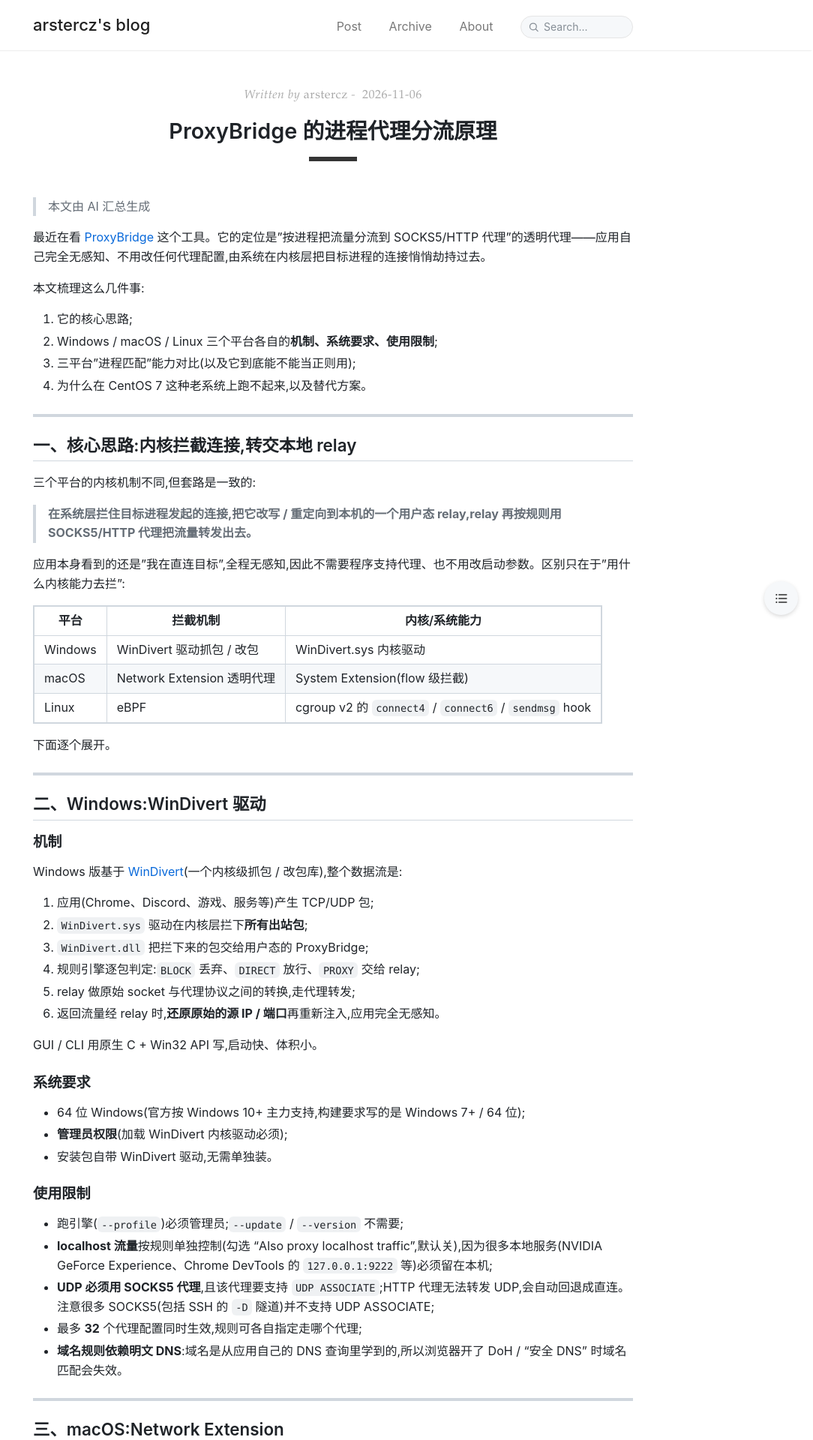
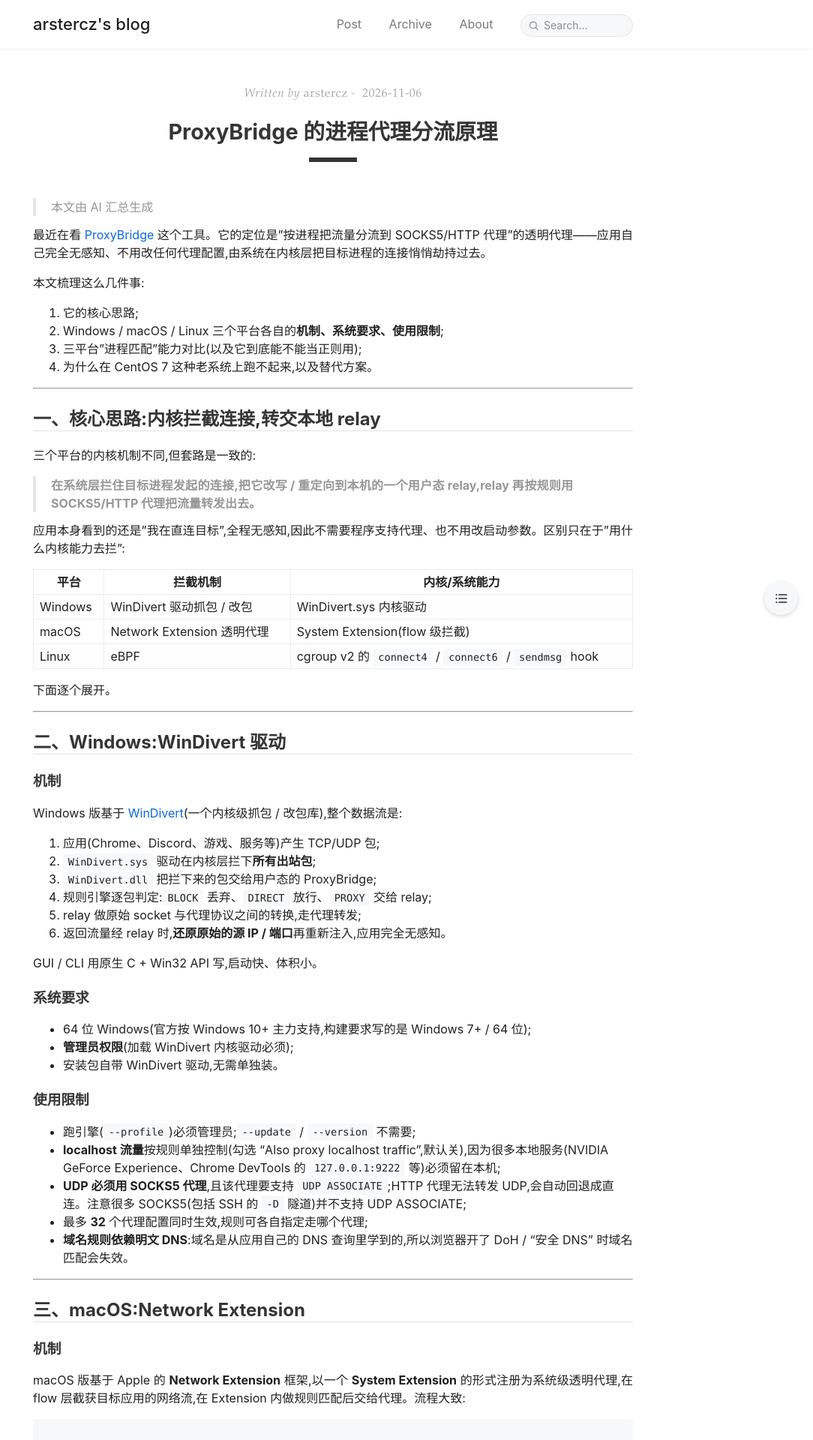
Before and after one commit to arstercz/arstercz.github.io, a Jekyll site: the page built from _posts/2026-11-06-proxybridge-note.md, in a window 1280 px wide. Shown: the top 1920 px of the page at 75% size, without its empty margins (196-1280 px from the left). Built offline with Jekyll 4.4.1, drawn with Linux system fonts in a browser that asks for light colours; comment, search, counter and statistics services are not loaded.

Commit message:
Revert "style: restyle content, home and nav in GitHub markdown style"
This reverts commit f1443a2b6f864fff7cd458f92cd622e520f08beb.

```diff
--- a/_sass/tale/_base.scss
+++ b/_sass/tale/_base.scss
@@ -1,19 +1,19 @@
 * {
   @include box-sizing;
-  line-height: 1.6;
+  line-height: 1.5;
 }
 
 html,
 body {
-  color: $gh-fg;
+  color: $default-color;
   margin: 0;
   padding: 0;
 }
 
 html {
-  font-family: $sans-serif;
+  font-family: $serif-primary;
   font-size: 15px;
-  line-height: 1.6;
+  line-height: 1.5;
   overflow-y: scroll;
 
   @media (min-width: 600px) {
@@ -31,32 +31,13 @@
 h4,
 h5,
 h6 {
-  color: $gh-fg;
+  color: $default-shade;
   font-family: $sans-serif;
-  font-weight: 600;
-  line-height: 1.25;
-  margin: 1.5rem 0 1rem;
-}
-
-h1 {
-  font-size: 1.8rem;
-  padding-bottom: .3em;
-  border-bottom: 1px solid $gh-border;
+  line-height: normal;
 }
 
 h2 {
-  font-size: 1.4rem;
-  padding-bottom: .3em;
-  border-bottom: 1px solid $gh-border;
-}
-
-h3 { font-size: 1.2rem; }
-h4 { font-size: 1rem; }
-h5 { font-size: .9rem; }
-
-h6 {
-  font-size: .85rem;
-  color: $gh-muted;
+  border-bottom: 1px #e1e4e8 solid;
 }
 
 .nav-title {
@@ -65,31 +46,23 @@
 }
 
 a {
-  color: $gh-link;
+  color: $blue;
   text-decoration: none;
-
-  &:hover,
-  &:focus {
-    text-decoration: underline;
-  }
 }
 
 blockquote {
-  border-left: .25rem solid $gh-border;
-  color: $gh-muted;
-  margin: 0 0 1rem;
-  padding: 0 1rem;
+  border-left: .25rem solid $grey-2;
+  color: $grey-1;
+  margin: .8rem 0;
+  padding: .5rem 1rem;
 
-  > :first-child { margin-top: 0; }
-  > :last-child { margin-bottom: 0; }
-}
+  p:last-child {
+    margin-bottom: 0;
+  }
 
-hr {
-  height: .25rem;
-  margin: 1.5rem 0;
-  padding: 0;
-  border: 0;
-  background: $gh-border;
+  @media (min-width: 600px) {
+    padding: 0 5rem 0 1.25rem;
+  }
 }
 
 img {
@@ -100,21 +73,17 @@
 
 table {
   margin-bottom: 1rem;
-  border: 1px solid $gh-border;
+  width: 100%;
+  border: 1px solid $table-border-color;
   border-collapse: collapse;
-  border-spacing: 0;
 }
 
 td, th {
-  padding: 6px 13px;
-  border: 1px solid $gh-border;
+  padding: .25rem .5rem;
+  border: 1px solid $table-border-color;
 }
 
-th {
-  font-weight: 600;
+tbody tr:nth-child(odd) td,
+tbody tr:nth-child(odd) th {
+  background-color: $table-background-color;
 }
-
-tbody tr:nth-child(2n) td,
-tbody tr:nth-child(2n) th {
-  background-color: $gh-canvas;
-}
--- a/_sass/tale/_catalogue.scss
+++ b/_sass/tale/_catalogue.scss
@@ -1,14 +1,9 @@
 .catalogue {
   &-item {
-    border-bottom: 1px solid $gh-border;
-    color: $gh-fg;
+    border-bottom: 1px solid $grey-2;
+    color: $default-color;
     display: block;
-    padding: 1.6rem 0;
-
-    &:hover .catalogue-title,
-    &:focus .catalogue-title {
-      color: $gh-link;
-    }
+    padding: 2rem 0;
 
     &:hover .catalogue-line,
     &:focus .catalogue-line {
@@ -18,31 +13,21 @@
     &:last-child {
       border: 0;
     }
-
-    p {
-      color: $gh-muted;
-      margin: .25rem 0 0;
-    }
   }
 
   &-time {
-    color: $gh-muted;
-    font-family: $sans-serif;
-    font-size: .85rem;
-    letter-spacing: .3px;
+    color: $default-tint;
+    font-family: $serif-secondary;
+    letter-spacing: .5px;
   }
 
   &-title {
-    @include transition(color .15s ease-out);
-    color: $gh-fg;
+    color: $default-shade;
     display: block;
     font-family: $sans-serif;
-    font-size: 1.35rem;
-    font-weight: 600;
-    line-height: 1.3;
-    margin: .4rem 0;
-    padding-bottom: 0;
-    border-bottom: 0;
+    font-size: 1.3rem;
+    font-weight: 700;
+    margin: .5rem 0;
   }
 
   &-line {
--- a/_sass/tale/_code.scss
+++ b/_sass/tale/_code.scss
@@ -4,10 +4,11 @@
 }
 
 code {
-  background-color: $gh-code-bg;
-  border-radius: 6px;
+  background-color: $grey-3;
+  border-radius: 3px;
+  //color: $code-color;
   font-size: 85%;
-  padding: .2em .4em;
+  padding: .25em .5em;
 }
 
 pre {
@@ -17,19 +18,16 @@
 pre code {
   background-color: transparent;
   color: inherit;
-  font-size: 100%;
+  font-size: 85%;
   padding: 0;
-  white-space: pre;
-  word-break: normal;
 }
 
 .highlight {
-  background-color: $gh-canvas;
-  border-radius: 6px;
-  line-height: 1.45;
+  background-color: $grey-3;
+  border-radius: 3px;
+  line-height: 1.4;
   margin: 0 0 1rem;
   padding: 1rem;
-  font-size: 85%;
 
   pre {
     margin-bottom: 0;
--- a/_sass/tale/_layout.scss
+++ b/_sass/tale/_layout.scss
@@ -63,11 +63,6 @@
   a {
     color: $default-color;
     font-family: $sans-serif;
-
-    &:hover,
-    &:focus {
-      text-decoration: none;
-    }
   }
 }
 
--- a/_sass/tale/_post.scss
+++ b/_sass/tale/_post.scss
@@ -13,12 +13,10 @@
   }
 
   &-title {
-    color: $gh-fg;
+    color: $default-shade;
     font-family: $sans-serif;
     font-size: 1.8rem;
     margin: 1rem 0;
-    padding-bottom: 0;
-    border-bottom: 0;
     text-align: center;
   }
 
@@ -31,31 +29,11 @@
 
   p {
     margin: 0 0 1rem;
-    text-align: left;
+    text-align: justify;
   }
 
-  ul,
-  ol {
-    margin: 0 0 1rem;
-    padding-left: 2rem;
-
-    li {
-      margin: .25rem 0;
-    }
-  }
-
-  // First heading right after the intro shouldn't carry a big top gap
-  > h2:first-of-type,
-  > h3:first-of-type {
-    margin-top: .5rem;
-  }
-
-  // Wide tables scroll horizontally instead of breaking the layout (mobile).
-  table {
-    display: block;
-    width: max-content;
-    max-width: 100%;
-    overflow: auto;
+  a:hover {
+    text-decoration: underline;
   }
 
   img {
--- a/_sass/tale/_variables.scss
+++ b/_sass/tale/_variables.scss
@@ -14,14 +14,6 @@
 $code-color: #000000 !default;
 $table-border-color: #e9ecef !default;
 $table-background-color: #fefefe !default;
-
-// GitHub-style tokens (Primer)
-$gh-fg:        #1f2328 !default; // body text
-$gh-muted:     #656d76 !default; // secondary text
-$gh-border:    #d0d7de !default; // hairline borders
-$gh-link:      #0969da !default; // links
-$gh-canvas:    #f6f8fa !default; // subtle background (code, table stripes)
-$gh-code-bg:   rgba(175, 184, 193, .2) !default; // inline code background
 
 // Fonts
 $serif-primary: -apple-system, BlinkMacSystemFont, "Segoe UI", "Noto Sans", Helvetica, Arial, sans-serif, "Apple Color Emoji", "Segoe UI Emoji";
```
